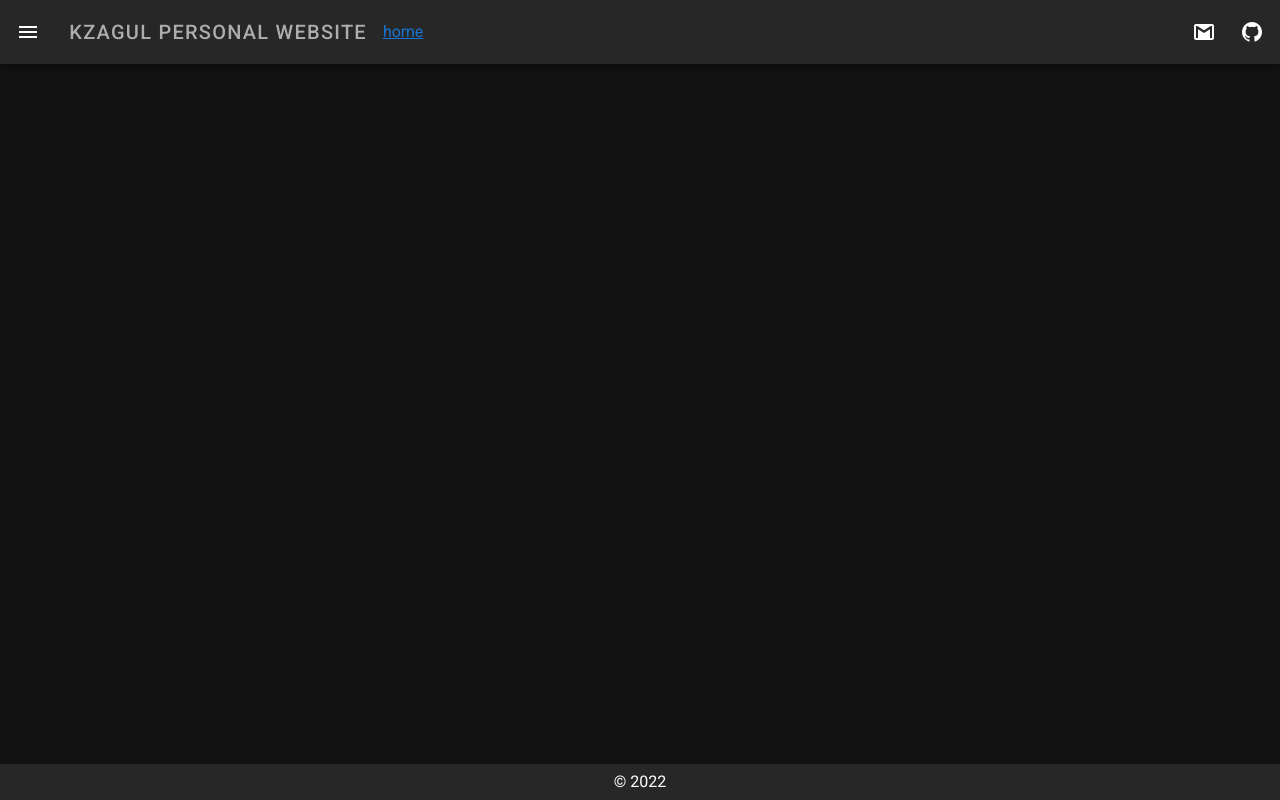
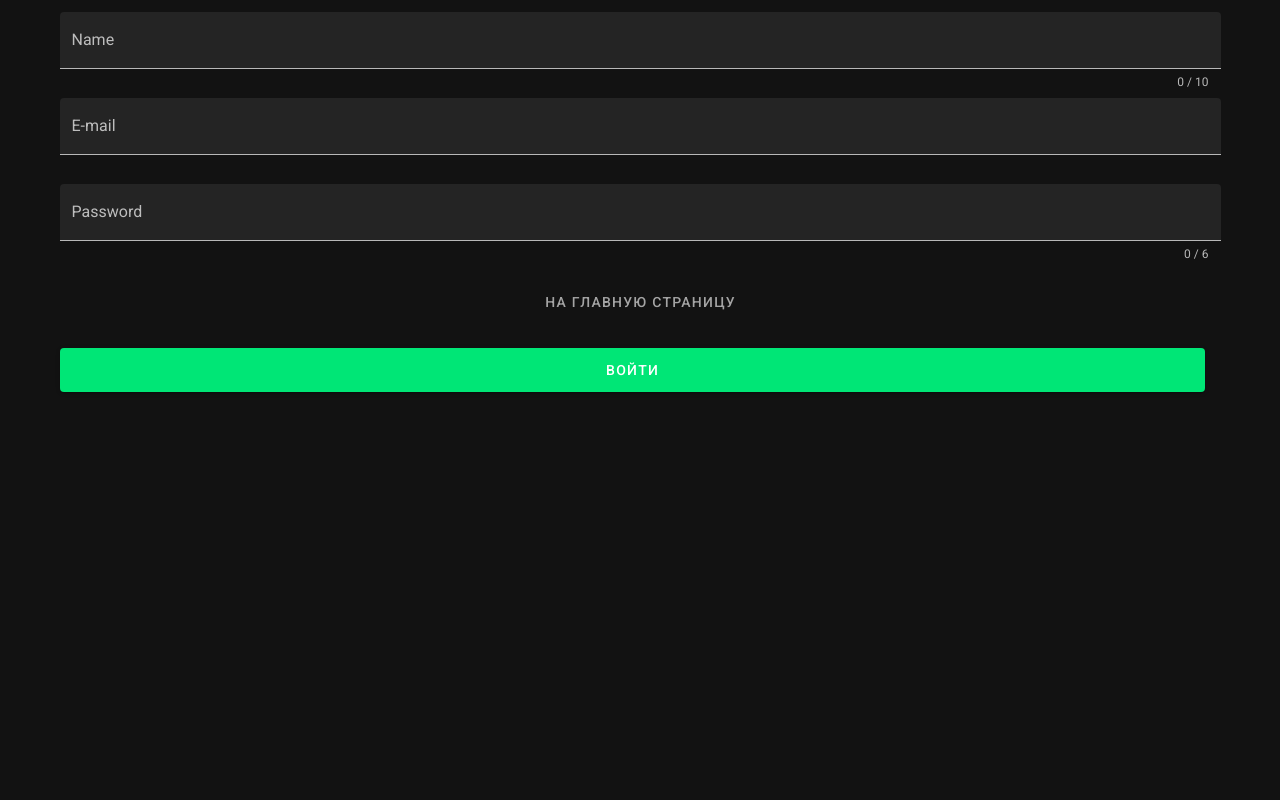
Before and after one commit to kzagul/nuxt-crash-course, a Nuxt app: page /login in a window 1280 px wide. Built offline with nearby package versions, Linux system fonts and the light colour scheme.

Commit message:
added api axios / new layout / vuex store

```diff
--- a/components/Header.vue
+++ b/components/Header.vue
@@ -43,6 +43,10 @@
         </nuxt-link>
 
         <v-spacer />
+
+        <nuxt-link to="/login">
+          Вход
+        </nuxt-link>
 
         <v-btn icon>
             <v-icon>mdi-gmail</v-icon>
--- /dev/null
+++ b/layouts/empty.vue
@@ -0,0 +1,9 @@
+<template>
+  <v-app dark>
+    <v-container>
+      <div class="login-layout">
+        <Nuxt />
+      </div>
+    </v-container>
+  </v-app>
+</template>
--- a/layouts/error.vue
+++ b/layouts/error.vue
@@ -7,7 +7,7 @@
       {{ otherError }}
     </h1>
     <NuxtLink to="/">
-      Home page
+      Упс... кажется произошла ошибочка
     </NuxtLink>
   </v-app>
 </template>
--- a/nuxt.config.js
+++ b/nuxt.config.js
@@ -1,6 +1,7 @@
 import colors from 'vuetify/es5/util/colors'
 
 export default {
+  ssr: true,
   // Global page headers: https://go.nuxtjs.dev/config-head
   head: {
     titleTemplate: '%s - nuxt-crash-course',
@@ -45,7 +46,7 @@ export default {
   // Axios module configuration: https://go.nuxtjs.dev/config-axios
   axios: {
     // Workaround to avoid enforcing hard-coded localhost:3000: https://github.com/nuxt-community/axios-module/issues/308
-    baseURL: '/',
+    baseURL: 'https://jsonplaceholder.typicode.com/users',
   },
 
   // Vuetify module configuration: https://go.nuxtjs.dev/config-vuetify
--- /dev/null
+++ b/pages/login.vue
@@ -0,0 +1,74 @@
+<template>
+  <v-form ref="form" v-model="valid" lazy-validation>
+    <v-text-field
+      v-model="name"
+      filled
+      :counter="10"
+      :rules="nameRules"
+      label="Name"
+      required
+    ></v-text-field>
+
+    <v-text-field
+      v-model="email"
+      filled
+      :rules="emailRules"
+      label="E-mail"
+      required
+    ></v-text-field>
+
+    <v-text-field
+      v-model="password"
+      filled
+      color="deep-purple"
+      counter="6"
+      label="Password"
+      style="min-height: 96px"
+      type="password"
+    ></v-text-field>
+
+    <div class="buttons d-flex flex-column">
+      <v-btn large to="/" class="mb-6" nuxt depressed plain>
+        На главную страницу
+      </v-btn>
+
+      <v-btn
+        large
+        :disabled="!valid"
+        color="success"
+        class="mr-4"
+        @click="validate"
+      >
+        Войти
+      </v-btn>
+    </div>
+  </v-form>
+</template>
+
+<script>
+export default {
+  layout: "empty",
+  data: () => ({
+    valid: true,
+    name: "",
+    nameRules: [
+      (v) => !!v || "Name is required",
+      (v) => (v && v.length <= 10) || "Name must be less than 10 characters",
+    ],
+    email: "",
+    password: "",
+    emailRules: [
+      (v) => !!v || "E-mail is required",
+      (v) => /.+@.+\..+/.test(v) || "E-mail must be valid",
+    ],
+    select: null,
+    items: ["Item 1", "Item 2", "Item 3", "Item 4"],
+  }),
+
+  methods: {
+    validate() {
+      this.$refs.form.validate();
+    },
+  },
+};
+</script>
--- a/pages/users/_id.vue
+++ b/pages/users/_id.vue
@@ -1,7 +1,9 @@
 <template>
     <section>
         <h1>
-            {{$route.params.id}}
+            {{user.name}}
+            <hr>
+            {{user.email}}
         </h1>
     </section>
 </template>
@@ -16,6 +18,13 @@ export default {
     validate({params}){
         console.log('validate')
         return /^\d+$/.test(params.id)
+    },
+
+
+
+    async asyncData({$axios, params}){
+        const user = await $axios.$get(`https://jsonplaceholder.typicode.com/users/` + params.id)
+        return {user}
     }
 }
 </script>
--- a/pages/users/index.vue
+++ b/pages/users/index.vue
@@ -1,24 +1,51 @@
 <template>
     <section>
         <h1>
-            Пользователи
+           {{pageTitle}}
         </h1>
         <ul>
-            <li v-for="user of 5" :key="user">
-                <a href="#" @click.prevent="openUser(user)">User {{user}}</a>
+            <li v-for="user of users" :key="user">
+                <a href="#" @click.prevent="openUser(user)">User {{user.name}}</a>
             </li>
         </ul>
     </section>
 </template>
 
 <script>
+
 export default {
+
+    async fetch({store}) {
+        if (store.getters['users/users'].length === 0) {
+            await store.dispatch('users/fetch')
+        }
+    },
+
+
+    // async asyncData({$axios}) {
+    //     const users = await $axios.$get('https://jsonplaceholder.typicode.com/users')
+    //     return {users}
+    // },
+
+    data: () => ({
+        pageTitle: 'Пользователи'
+    }),
+
+    computed: {
+        users() {
+            return this.$store.getters['users/users']
+        }
+    },
 
     methods: {
         openUser(user){
-            this.$router.push("/users/" + user)
+            this.$router.push("/users/" + user.id)
         }
-    }
+    },
+
+    // async mounted() {
+    //    this.users = await this.$axios.$get('https://jsonplaceholder.typicode.com/users')
+    // }
 
 }
 </script>
--- /dev/null
+++ b/store/users.js
@@ -0,0 +1,20 @@
+export const state = () => ({
+    users: []
+  })
+
+  export const mutations = {
+    setUsers(state, users) {
+      state.users = users
+    }
+  }
+
+  export const actions = {
+    async fetch({commit}) {
+      const users = await this.$axios.$get('https://jsonplaceholder.typicode.com/users')
+      commit('setUsers', users)
+    }
+  }
+
+  export const getters = {
+    users: s => s.users
+  }
```
